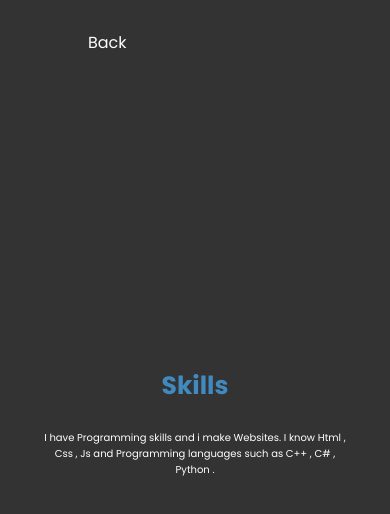
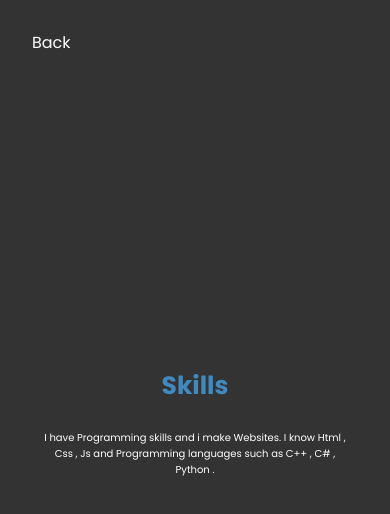
Before and after one commit to Rashzx1/Rashzx1.github.io, a plain HTML site: page skills.html in a window 390 px wide. Drawn offline with Linux system fonts and the light colour scheme.

Commit message:
stylesforskills.css

```diff
--- a/stylesforskills.css
+++ b/stylesforskills.css
@@ -58,7 +58,7 @@ body{
 
 @media (max-width:768px){
     .header a{
-    margin-left: 5.5rem;
+    margin-left: 2rem;
     color: white;
     text-decoration: none;
 }
```
